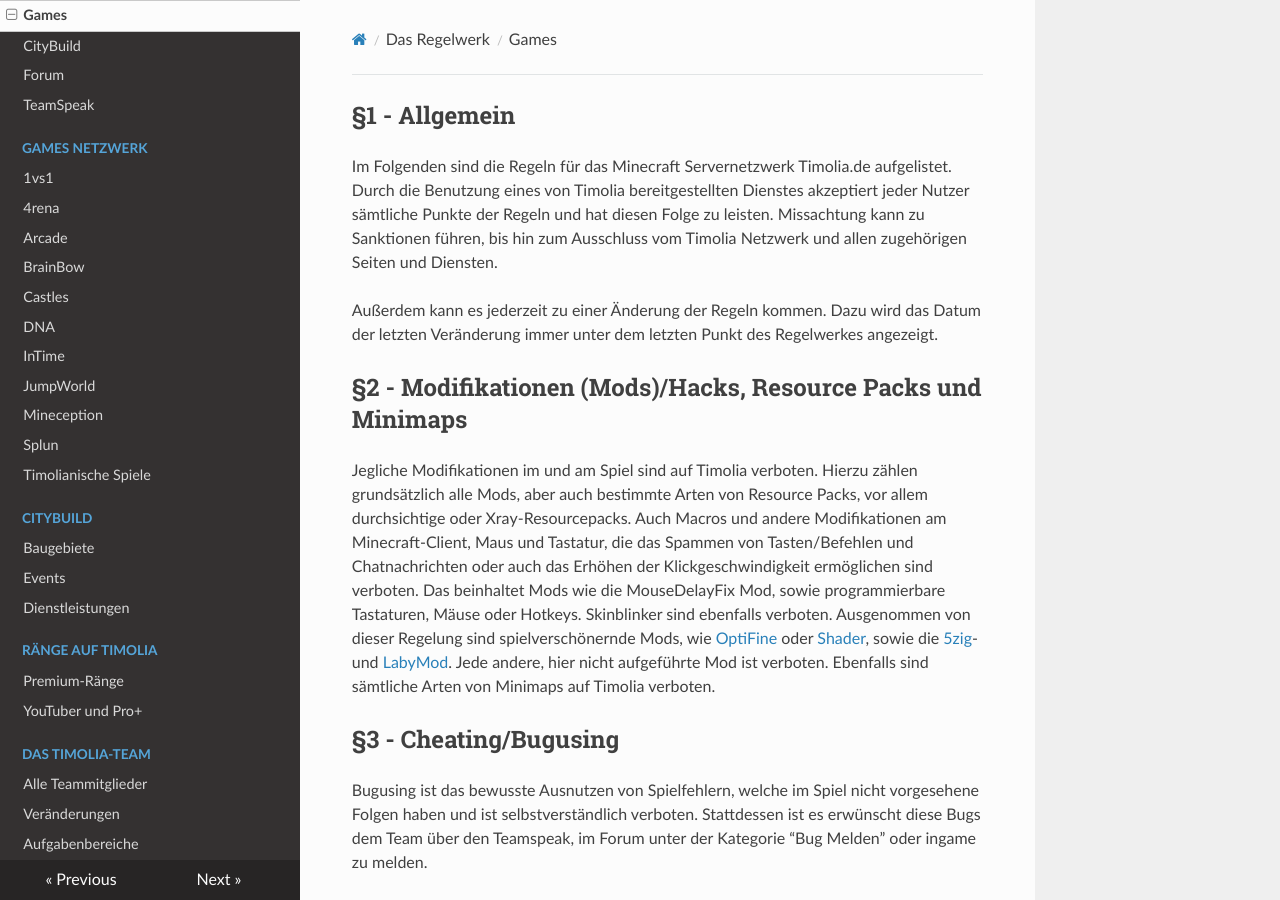
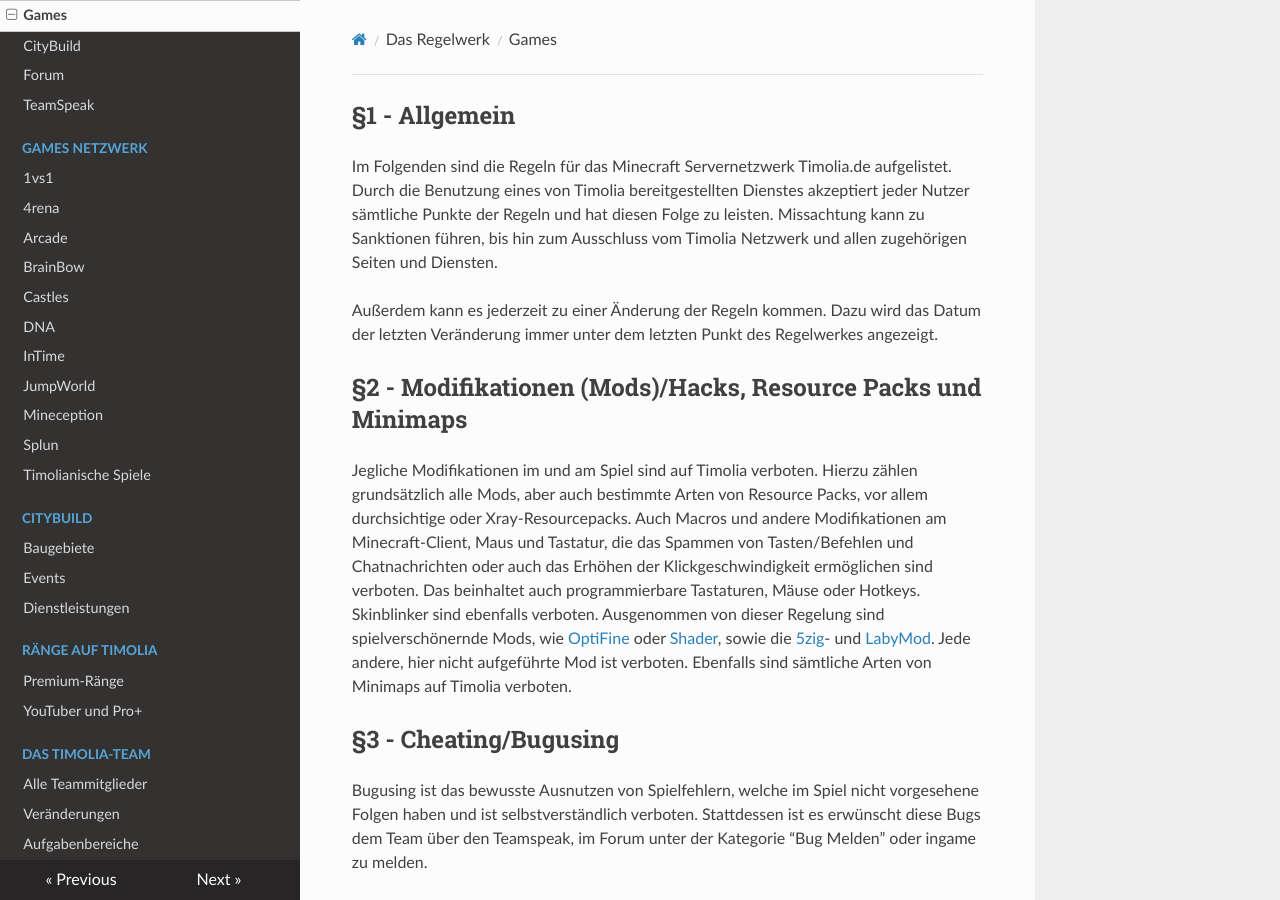
Before and after one commit to TimoliaDE/HowTo, an MkDocs documentation site: the page built from docs/rules/games.md, in a window 1280 px wide and 900 px high. Built offline with MkDocs 1.6.1, drawn with Linux system fonts in a browser that asks for light colours; nearby versions of some CDN libraries; old or Windows-style settings are respelled for this version of MkDocs; some of the changed text lies outside the part shown.

Commit message:
Update games.md

```diff
--- a/docs/rules/games.md
+++ b/docs/rules/games.md
@@ -5,7 +5,7 @@ Punkte der Regeln und hat diesen Folge zu leisten. Missachtung kann zu Sanktione
 Außerdem kann es jederzeit zu einer Änderung der Regeln kommen. Dazu wird das Datum der letzten Veränderung immer unter dem letzten Punkt des Regelwerkes angezeigt.
 
 ## §2 - Modifikationen (Mods)/Hacks, Resource Packs und Minimaps
-Jegliche Modifikationen im und am Spiel sind auf Timolia verboten. Hierzu zählen grundsätzlich alle Mods, aber auch bestimmte Arten von Resource Packs, vor allem durchsichtige oder Xray-Resourcepacks. Auch Macros und andere Modifikationen am Minecraft-Client, Maus und Tastatur, die das Spammen von Tasten/Befehlen und Chatnachrichten oder auch das Erhöhen der Klickgeschwindigkeit ermöglichen sind verboten. Das beinhaltet Mods wie die MouseDelayFix Mod, sowie programmierbare Tastaturen, Mäuse oder Hotkeys. Skinblinker sind ebenfalls verboten. Ausgenommen von dieser Regelung sind spielverschönernde Mods, wie [OptiFine](http://optifine.net/home.php) oder [Shader](https://www.google.de/#q=Minecraft+Shader), sowie die [5zig](http://5zig.net/)- und [LabyMod](http://www.labymod.net/). Jede andere, hier nicht aufgeführte Mod ist verboten. Ebenfalls sind sämtliche Arten von Minimaps auf Timolia verboten.
+Jegliche Modifikationen im und am Spiel sind auf Timolia verboten. Hierzu zählen grundsätzlich alle Mods, aber auch bestimmte Arten von Resource Packs, vor allem durchsichtige oder Xray-Resourcepacks. Auch Macros und andere Modifikationen am Minecraft-Client, Maus und Tastatur, die das Spammen von Tasten/Befehlen und Chatnachrichten oder auch das Erhöhen der Klickgeschwindigkeit ermöglichen sind verboten. Das beinhaltet auch programmierbare Tastaturen, Mäuse oder Hotkeys. Skinblinker sind ebenfalls verboten. Ausgenommen von dieser Regelung sind spielverschönernde Mods, wie [OptiFine](http://optifine.net/home.php) oder [Shader](https://www.google.de/#q=Minecraft+Shader), sowie die [5zig](http://5zig.net/)- und [LabyMod](http://www.labymod.net/). Jede andere, hier nicht aufgeführte Mod ist verboten. Ebenfalls sind sämtliche Arten von Minimaps auf Timolia verboten.
 
 ## §3 - Cheating/Bugusing
 Bugusing ist das bewusste Ausnutzen von Spielfehlern, welche im Spiel nicht vorgesehene Folgen haben und ist selbstverständlich verboten.
```
Also changed, not shown: other parts of docs/rules/games.md (+1 -1 lines).
